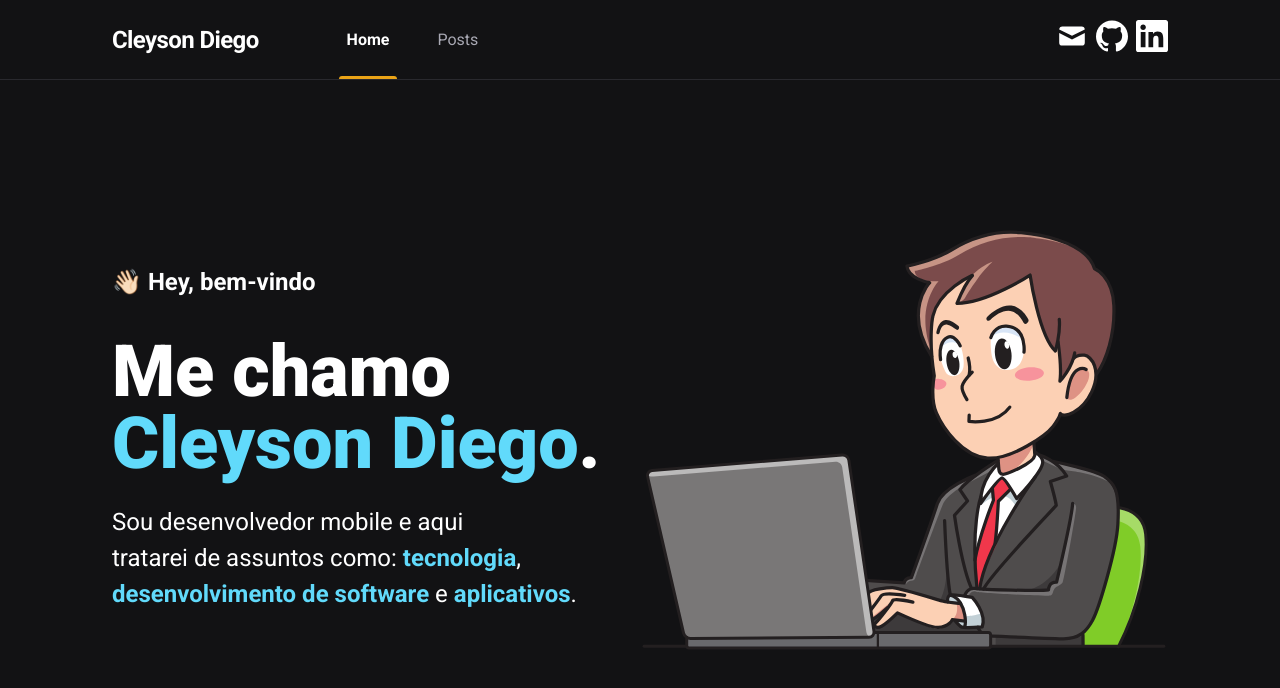
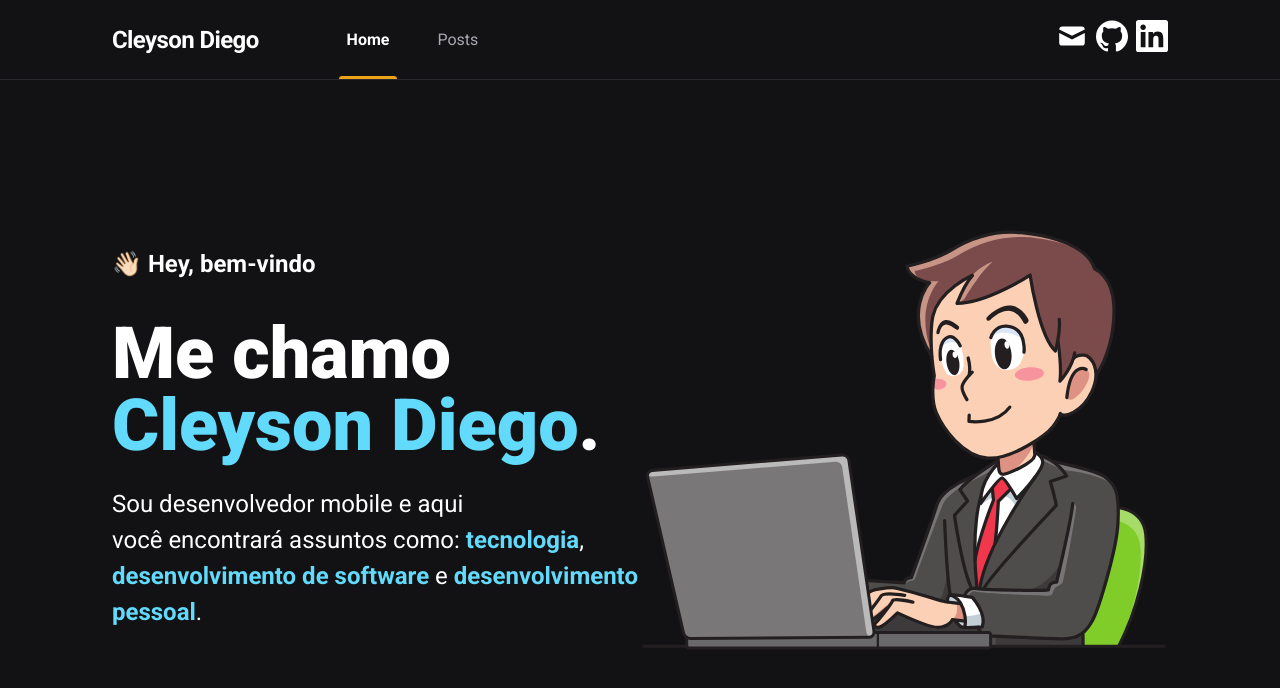
Before and after one commit to cleysondiego/cleyson.com.br, a Next.js app: page / in a window 1280 px wide. Shown: the top 688 px of the page. Built offline with nearby package versions, Linux system fonts and the light colour scheme.

Commit message:
change home text and add key on the map

```diff
--- a/src/pages/index.tsx
+++ b/src/pages/index.tsx
@@ -19,8 +19,8 @@ export default function Home() {
 
           <p>
             Sou desenvolvedor mobile e aqui<br />
-            tratarei de assuntos como: <span>tecnologia</span>,<br />
-            <span>desenvolvimento de software</span> e <span>aplicativos</span>.
+            você encontrará assuntos como: <span>tecnologia</span>,<br />
+            <span>desenvolvimento de software</span> e <span>desenvolvimento pessoal</span>.
           </p>
         </section>
 
--- a/src/pages/posts/index.tsx
+++ b/src/pages/posts/index.tsx
@@ -29,7 +29,7 @@ export default function Posts({ posts }: PostsProps) {
       <main className={styles.container}>
         <div className={styles.posts}>
           { posts.map(post => (
-            <Link href={`/posts/${post.slug}`}>
+            <Link key={post.slug} href={`/posts/${post.slug}`}>
               <a key={post.slug}>
                 <time>{post.updatedAt}</time>
                 <strong>{post.title}</strong>
```
